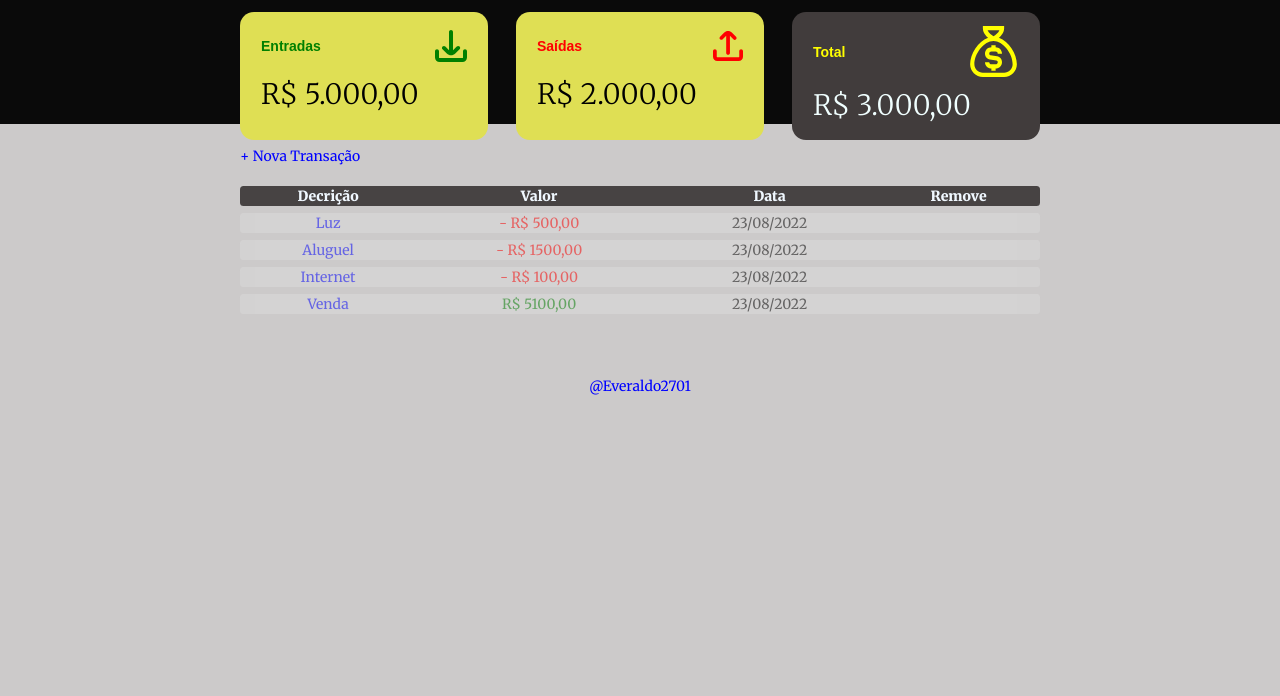
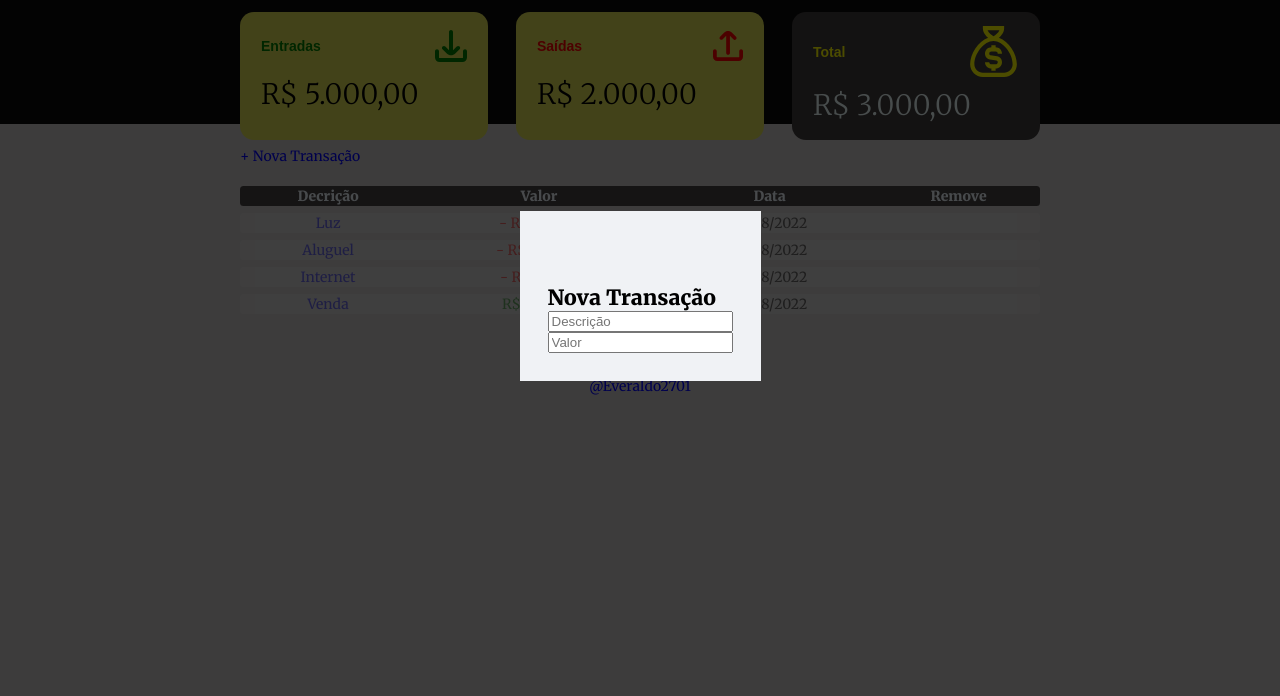
Before and after one commit to EveraldoOliveira2701/devFinances, a plain HTML site: page index.html in a window 1280 px wide. Shown: the part 104-800 px from the top of the page. Drawn offline with Linux system fonts and the light colour scheme.

Commit message:
inserção da box input-group

```diff
--- a/index.html
+++ b/index.html
@@ -93,12 +93,27 @@
             </tbody>
         </table>
     </main>
+    <div class="modal-overlay active">
+        <div class="modal">
+            <div id="form">
+                <h2>Nova Transação</h2>
+                <form action="">
+                    <div class="input-group">
+                        <label class="sr-only"for="description">Descrição</label>
+                        <input type="text"id="description"nome="description"placeholder="Descrição">
+                    </div>
+                    <div class="input-group">
+                        <label class="sr-only"for="amount">Valor</label>
+                        <input type="number"id="amount"nome="description"placeholder="Valor">
+                    </div>
+                </form>
+            </div>
+        </div>
+    </div>
     <footer>
         <link rel="script" href="script.js">
         <p>@Everaldo2701</p>
-
     </footer>
-
 </body>
 
 </html>
--- a/style.css
+++ b/style.css
@@ -105,8 +105,12 @@ thead {
 #data-table {
     width: 100%;
     border-spacing: 0 0.5rem;
+}
+#transaction {
+    display: block;
+    width: 100%;
     overflow-x: auto;
-    }
+}
 table thead tr th:first-child,
 table tbody tr td:first-child
 {
@@ -142,6 +146,25 @@ td.income {
 td.expense {
     color:red;
 }
+.modal-overlay {
+    width: 100%;
+    height: 100%;
+    background-color: rgb(0, 0, 0, 0.7);
+    position: fixed;
+    top: 0;
+    display: flex;
+    align-items: center;
+    justify-content: center;
+    opacity: 0;
+}
+.modal-overlay.active {
+    opacity: 1;
+    visibility: visible;
+}
+.modal{
+    background: #f0f2f5;
+    padding: 2rem;
+}
 footer{
     text-align: center;
     padding: 4rem 0 2rem;
```
